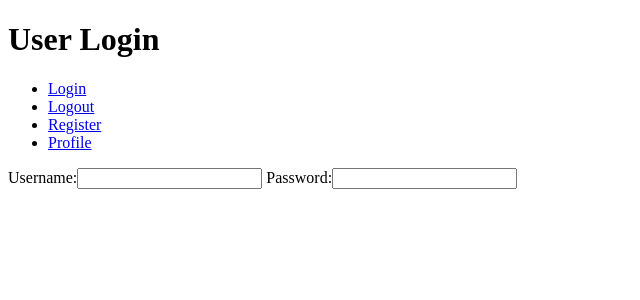
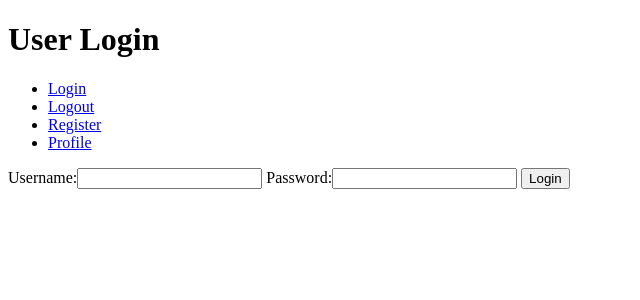
Before and after one commit to ai-ionascu/django_authentication, a Django app: page /accounts/login/ in a window 1280 px wide. Shown: the top 300 px of the page, without its empty margins (0-640 px from the left). Run offline with Django 3.2, Linux system fonts and the light colour scheme.

Commit message:
login functionality added

```diff
--- a/accounts/templates/login.html
+++ b/accounts/templates/login.html
@@ -13,6 +13,11 @@
                 <li><a href="#">Profile</a></li>
             </ul>
         </nav>
+        <form method='POST'>
+            {% csrf_token %}
+            {{ login_form }}
+            <button type='submit'>Login</button>
+        </form>
         <div>
             {% if messages %}
                 {% for message in messages %}
@@ -20,8 +25,5 @@
                 {% endfor %}
             {% endif %}
         </div>
-        <form method='POST'>
-            {{ login_form }}
-        </form>
     </body>
 </html>
--- a/accounts/views.py
+++ b/accounts/views.py
@@ -16,5 +16,21 @@ def logout(request):
 
 def login(request):
     """return a user login page"""
-    login_form = UserLoginForm()
+
+    if request.method == 'POST':
+        login_form = UserLoginForm(request.POST)
+
+        if login_form.is_valid():
+
+            user = auth.authenticate(username=request.POST['username'],
+                                    password=request.POST['password'])
+
+            if user:
+                auth.login(user=user, request=request)
+                messages.success(request, 'You have successfully logged in.')
+            else:
+                login_form.add_error(None,'Your username or password is incorrect.')
+
+    else:
+        login_form = UserLoginForm()
     return render(request, 'login.html', {'login_form' : login_form})
```
